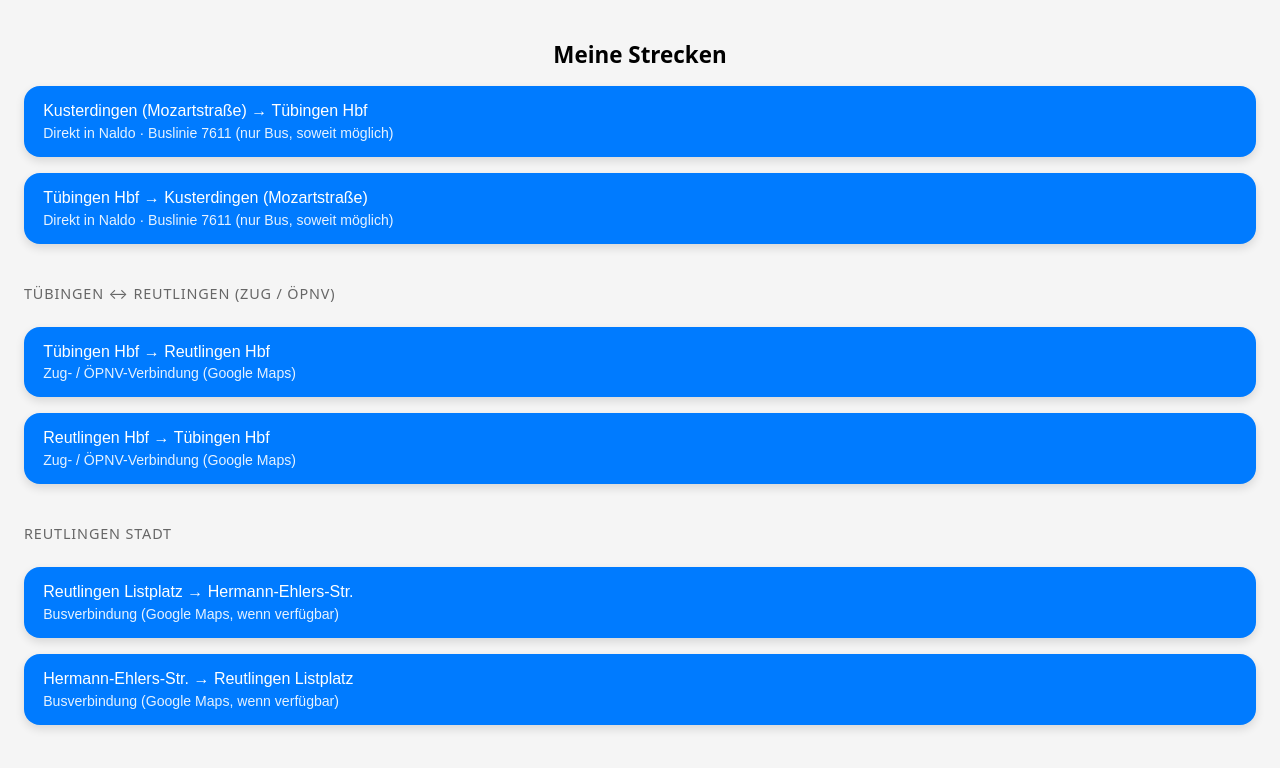
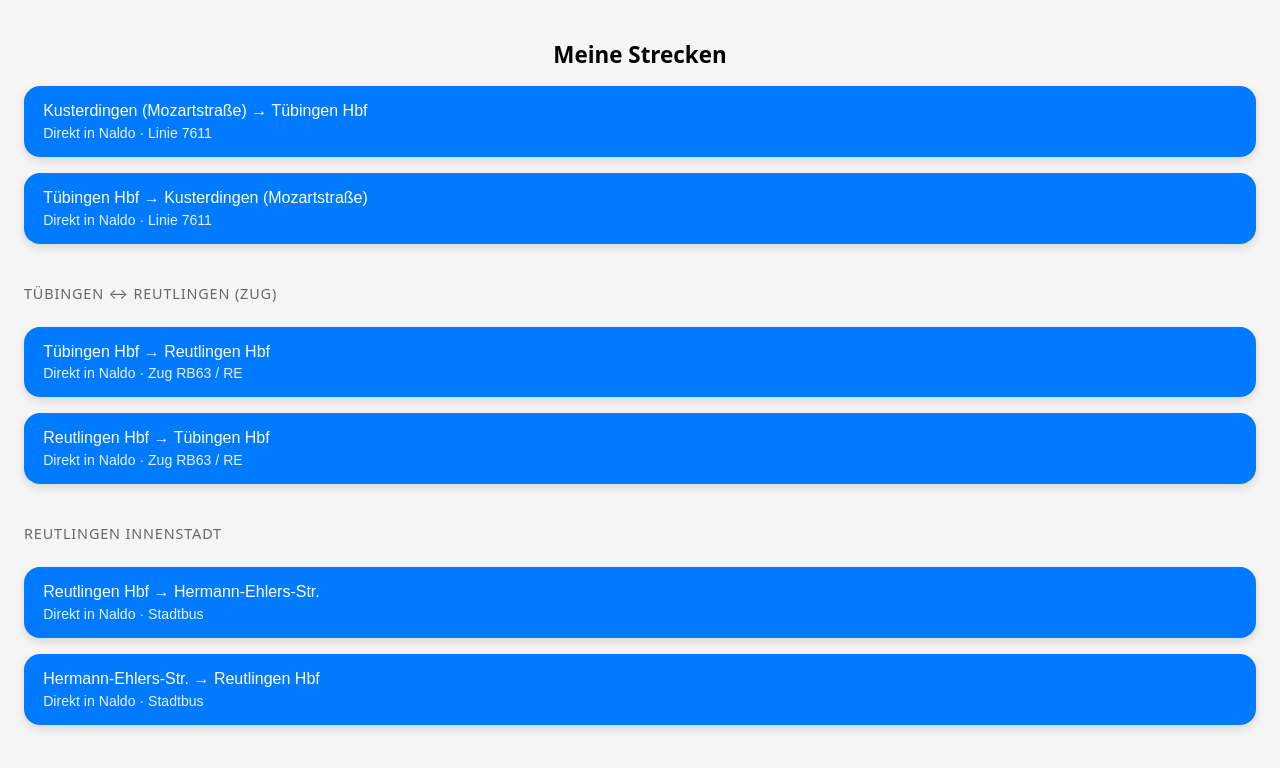
Before and after one commit to antungithub/bus-app, a plain HTML site: page index.html in a window 1280 px wide. Drawn offline with Linux system fonts and the light colour scheme.

Commit message:
Update index.html

```diff
--- a/index.html
+++ b/index.html
@@ -61,52 +61,50 @@
 
   <div class="routes">
 
-    <!-- 1️⃣ Kusterdingen (Mozartstraße) → Tübingen Hbf – direkt NALDO / Linie 7611 -->
+    <!-- 1️⃣ Kusterdingen → Tübingen -->
     <button class="route-btn"
-      onclick="window.location.href='https://www.naldo.de/fahrplan/app/trip?formik=destination%3Dde%253A08416%253A11000%26origin%3Dde%253A08416%253A804&amp;lng=de&amp;trip=multiModalitySelected%3Dpt'">
+      onclick="window.location.href='https://www.naldo.de/fahrplan/app/trip?formik=destination%3Dde%253A08416%253A11000%26origin%3Dde%253A08416%253A804&lng=de&trip=multiModalitySelected%3Dpt'">
       Kusterdingen (Mozartstraße) → Tübingen Hbf
-      <span>Direkt in Naldo · Buslinie 7611 (nur Bus, soweit möglich)</span>
+      <span>Direkt in Naldo · Linie 7611</span>
     </button>
 
-    <!-- 2️⃣ Tübingen Hbf → Kusterdingen (Mozartstraße) – direkt NALDO / Linie 7611 -->
+    <!-- 2️⃣ Tübingen → Kusterdingen -->
     <button class="route-btn"
-      onclick="window.location.href='https://www.naldo.de/fahrplan/app/trip?formik=destination%3Dde%253A08416%253A804%26origin%3Dde%253A08416%253A11000&amp;lng=de&amp;trip=multiModalitySelected%3Dpt'">
+      onclick="window.location.href='https://www.naldo.de/fahrplan/app/trip?formik=destination%3Dde%253A08416%253A804%26origin%3Dde%253A08416%253A11000&lng=de&trip=multiModalitySelected%3Dpt'">
       Tübingen Hbf → Kusterdingen (Mozartstraße)
-      <span>Direkt in Naldo · Buslinie 7611 (nur Bus, soweit möglich)</span>
+      <span>Direkt in Naldo · Linie 7611</span>
     </button>
 
-    <!-- Ab hier kannst du nach und nach weitere Strecken anpassen -->
+    <div class="section-title">Tübingen ↔ Reutlingen (Zug)</div>
 
-    <div class="section-title">Tübingen ↔ Reutlingen (Zug / ÖPNV)</div>
-
-    <!-- 3️⃣ Tübingen Hbf → Reutlingen Hbf (bis du mir die Naldo-URL gibst, noch Google Maps) -->
+    <!-- 3️⃣ Tübingen → Reutlingen -->
     <button class="route-btn"
-      onclick="window.location.href='https://www.google.com/maps/dir/?api=1&amp;origin=T%C3%BCbingen+Hauptbahnhof&amp;destination=Reutlingen+Hauptbahnhof&amp;travelmode=transit'">
+      onclick="window.location.href='https://www.naldo.de/fahrplan/app/trip?formik=destination%3Dde%253A08415%253A22006%26origin%3Dde%253A08416%253A11000&lng=de&trip=multiModalitySelected%3Dpt'">
       Tübingen Hbf → Reutlingen Hbf
-      <span>Zug- / ÖPNV-Verbindung (Google Maps)</span>
+      <span>Direkt in Naldo · Zug RB63 / RE</span>
     </button>
 
-    <!-- 4️⃣ Reutlingen Hbf → Tübingen Hbf -->
+    <!-- 4️⃣ Reutlingen → Tübingen -->
     <button class="route-btn"
-      onclick="window.location.href='https://www.google.com/maps/dir/?api=1&amp;origin=Reutlingen+Hauptbahnhof&amp;destination=T%C3%BCbingen+Hauptbahnhof&amp;travelmode=transit'">
+      onclick="window.location.href='https://www.naldo.de/fahrplan/app/trip?formik=destination%3Dde%253A08416%253A11000%26origin%3Dde%253A08415%253A22006&lng=de&trip=multiModalitySelected%3Dpt'">
       Reutlingen Hbf → Tübingen Hbf
-      <span>Zug- / ÖPNV-Verbindung (Google Maps)</span>
+      <span>Direkt in Naldo · Zug RB63 / RE</span>
     </button>
 
-    <div class="section-title">Reutlingen Stadt</div>
+    <div class="section-title">Reutlingen Innenstadt</div>
 
-    <!-- 5️⃣ Reutlingen Listplatz → Hermann-Ehlers-Str. -->
+    <!-- 5️⃣ Reutlingen Hbf → Hermann-Ehlers -->
     <button class="route-btn"
-      onclick="window.location.href='https://www.google.com/maps/dir/?api=1&amp;origin=Reutlingen+Listplatz&amp;destination=Reutlingen+Hermann-Ehlers-Stra%C3%9Fe&amp;travelmode=transit&amp;transit_mode=bus'">
-      Reutlingen Listplatz → Hermann-Ehlers-Str.
-      <span>Busverbindung (Google Maps, wenn verfügbar)</span>
+      onclick="window.location.href='https://www.naldo.de/fahrplan/app/trip?formik=destination%3Dde%253A08415%253A29128%26origin%3Dde%253A08415%253A22006&lng=de&trip=multiModalitySelected%3Dpt'">
+      Reutlingen Hbf → Hermann-Ehlers-Str.
+      <span>Direkt in Naldo · Stadtbus</span>
     </button>
 
-    <!-- 6️⃣ Hermann-Ehlers-Str. → Reutlingen Listplatz -->
+    <!-- 6️⃣ Hermann-Ehlers → Reutlingen Hbf -->
     <button class="route-btn"
-      onclick="window.location.href='https://www.google.com/maps/dir/?api=1&amp;origin=Reutlingen+Hermann-Ehlers-Stra%C3%9Fe&amp;destination=Reutlingen+Listplatz&amp;travelmode=transit&amp;transit_mode=bus'">
-      Hermann-Ehlers-Str. → Reutlingen Listplatz
-      <span>Busverbindung (Google Maps, wenn verfügbar)</span>
+      onclick="window.location.href='https://www.naldo.de/fahrplan/app/trip?formik=destination%3Dde%253A08415%253A22006%26origin%3Dde%253A08415%253A29128&lng=de&trip=multiModalitySelected%3Dpt'">
+      Hermann-Ehlers-Str. → Reutlingen Hbf
+      <span>Direkt in Naldo · Stadtbus</span>
     </button>
 
   </div>
```
